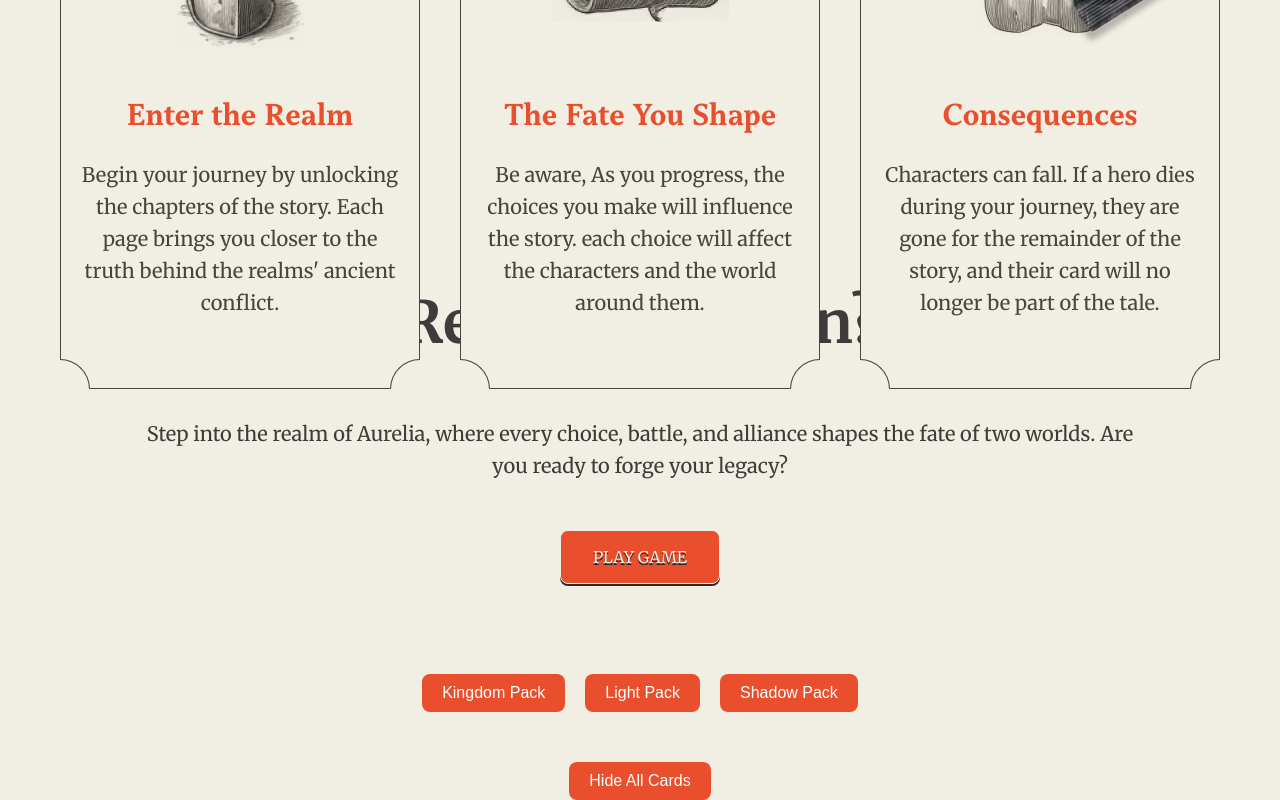
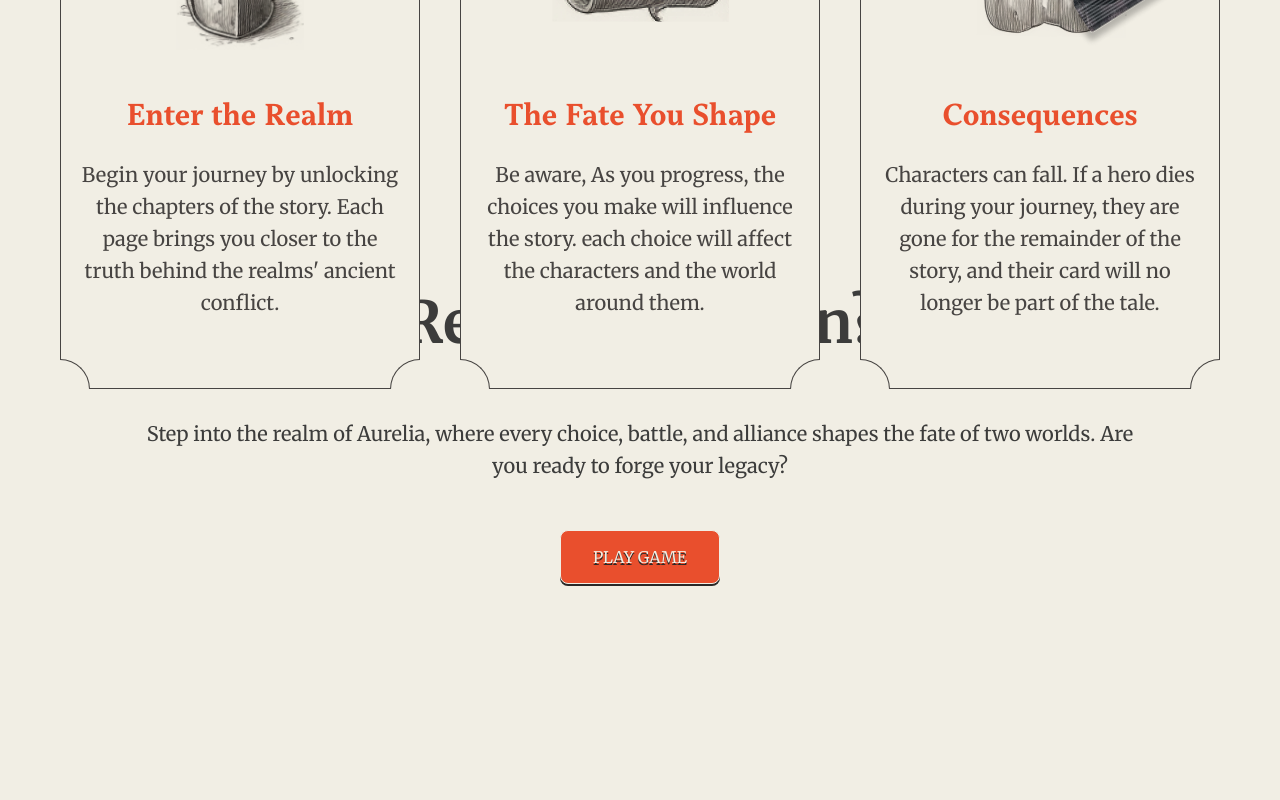
Before and after one commit to AlirezaAboutalebi/Aurelia, a React (Vite) app: page / in a window 1280 px wide. Shown: the part 1403-2203 px from the top of the page. After the commit the page ends 2067 px from the top, so only its background shows below. Built offline with nearby package versions, Linux system fonts and the light colour scheme; a web font is replaced by a local one.

Commit message:
Update LandingPage.jsx

```diff
--- a/src/pages/LandingPage/LandingPage.jsx
+++ b/src/pages/LandingPage/LandingPage.jsx
@@ -1,5 +1,3 @@
-
-import ChampionCards from '../../components/ChampionCards/ChampionCards.jsx';
 import Navigation from '../../components/Navigation/Navigation';
 import CookieNotice from './Cookie/CookieNotice.jsx';
 import HeroSection from './HeroSection/HeroSection'; // Import HeroSection
@@ -14,7 +12,6 @@ const LandingPage = () => {
       <HeroSection />
       <Rules/>
       <Ready/>
-      <ChampionCards/>
       <CookieNotice/>
     </>
   );
```
